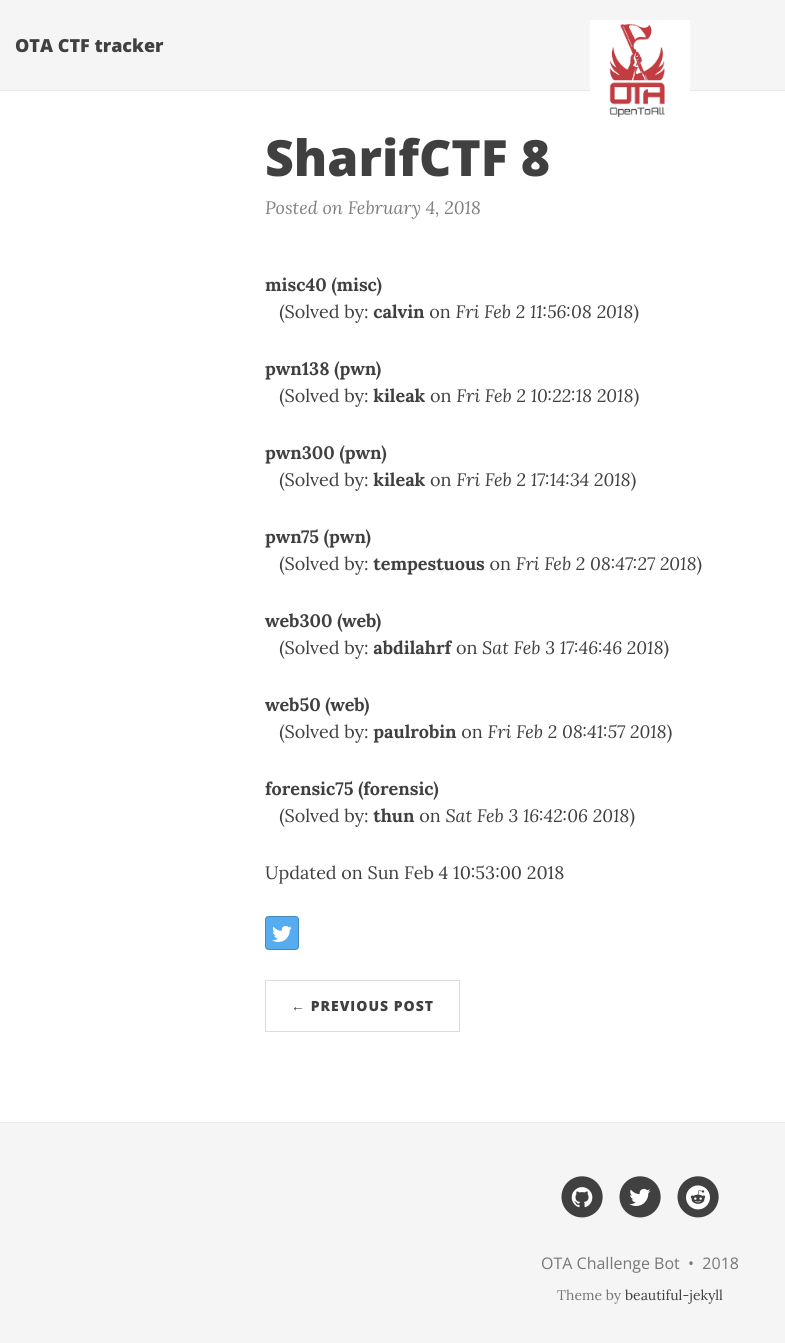
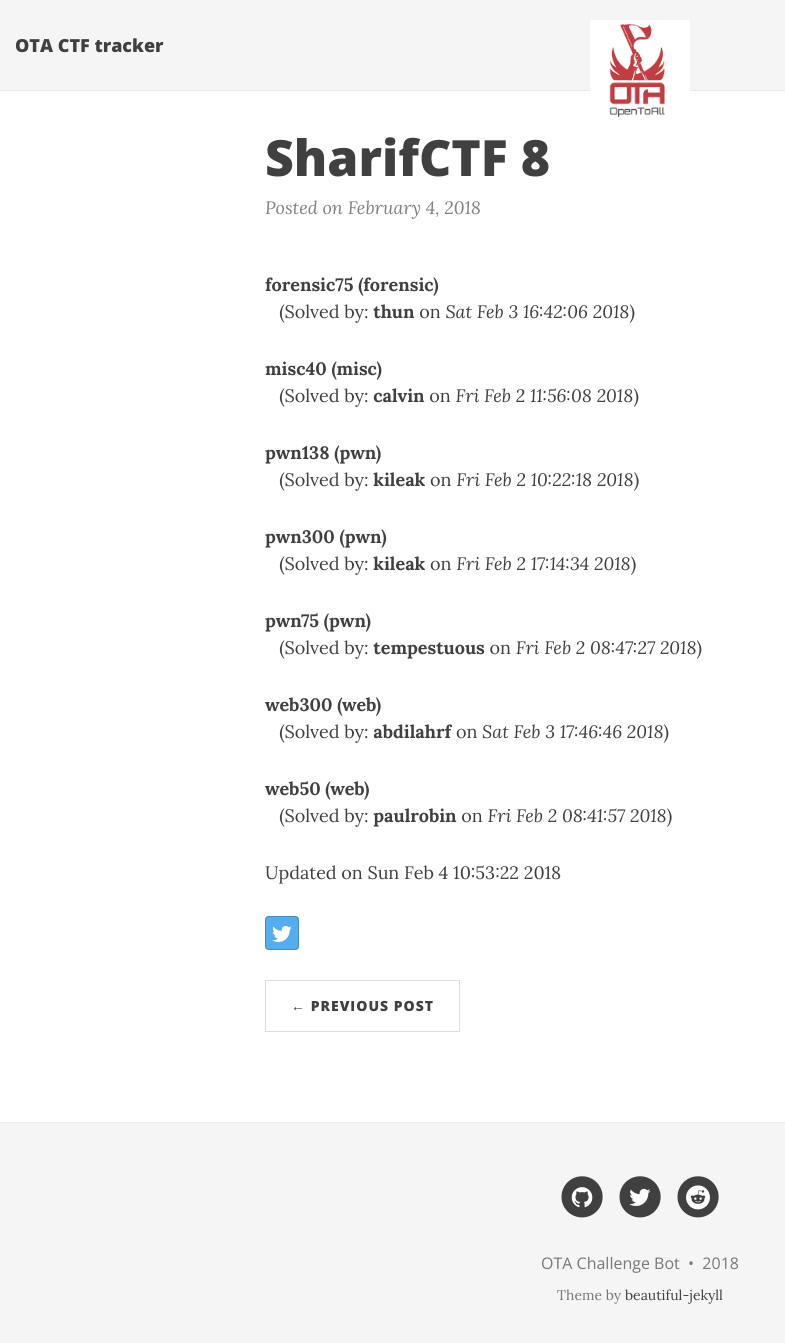
Before and after one commit to OpenToAllCTF/SolveTracker, a Jekyll site: the page built from _posts/2018-2-4-sharif2018.md, in a window 1280 px wide and 1356 px high. Shown: the top 1343 px of the window, without its empty margins (0-785 px from the left). Built offline with Jekyll 4.4.1, drawn with Linux system fonts in a browser that asks for light colours; nearby versions of some CDN libraries.

Commit message:
Solve post from sharif2018

```diff
--- a/_posts/2018-2-4-sharif2018.md
+++ b/_posts/2018-2-4-sharif2018.md
@@ -23,9 +26,6 @@ title: SharifCTF 8
 **web50 (web)**
 &nbsp;&nbsp;&nbsp;(Solved by: **paulrobin** on _Fri Feb  2 08:41:57 2018_)
 
-**forensic75 (forensic)**
-&nbsp;&nbsp;&nbsp;(Solved by: **thun** on _Sat Feb  3 16:42:06 2018_)
 
 
-
-Updated on Sun Feb  4 10:53:00 2018
+Updated on Sun Feb  4 10:53:22 2018
--- a/_stats/sharif2018.json
+++ b/_stats/sharif2018.json
@@ -1 +1 @@
-{"challenges": [{"solve_date": 1517572568, "category": "misc", "solver": ["calvin"], "name": "misc40"}, {"solve_date": 1517566938, "category": "pwn", "solver": ["kileak"], "name": "pwn138"}, {"solve_date": 1517591674, "category": "pwn", "solver": ["kileak"], "name": "pwn300"}, {"solve_date": 1517561247, "category": "pwn", "solver": ["tempestuous"], "name": "pwn75"}, {"solve_date": 1517680006, "category": "web", "solver": ["abdilahrf"], "name": "web300"}, {"solve_date": 1517560917, "category": "web", "solver": ["paulrobin"], "name": "web50"}, {"solve_date": 1517676126, "category": "forensic", "solver": ["thun"], "name": "forensic75"}], "ctfname": "sharif2018"}
+{"ctfname": "sharif2018", "challenges": [{"solve_date": 1517676126, "category": "forensic", "name": "forensic75", "solver": ["thun"]}, {"solve_date": 1517572568, "category": "misc", "name": "misc40", "solver": ["calvin"]}, {"solve_date": 1517566938, "category": "pwn", "name": "pwn138", "solver": ["kileak"]}, {"solve_date": 1517591674, "category": "pwn", "name": "pwn300", "solver": ["kileak"]}, {"solve_date": 1517561247, "category": "pwn", "name": "pwn75", "solver": ["tempestuous"]}, {"solve_date": 1517680006, "category": "web", "name": "web300", "solver": ["abdilahrf"]}, {"solve_date": 1517560917, "category": "web", "name": "web50", "solver": ["paulrobin"]}]}
```
Also changed, not shown: other parts of _posts/2018-2-4-sharif2018.md (+3 -0 lines).
